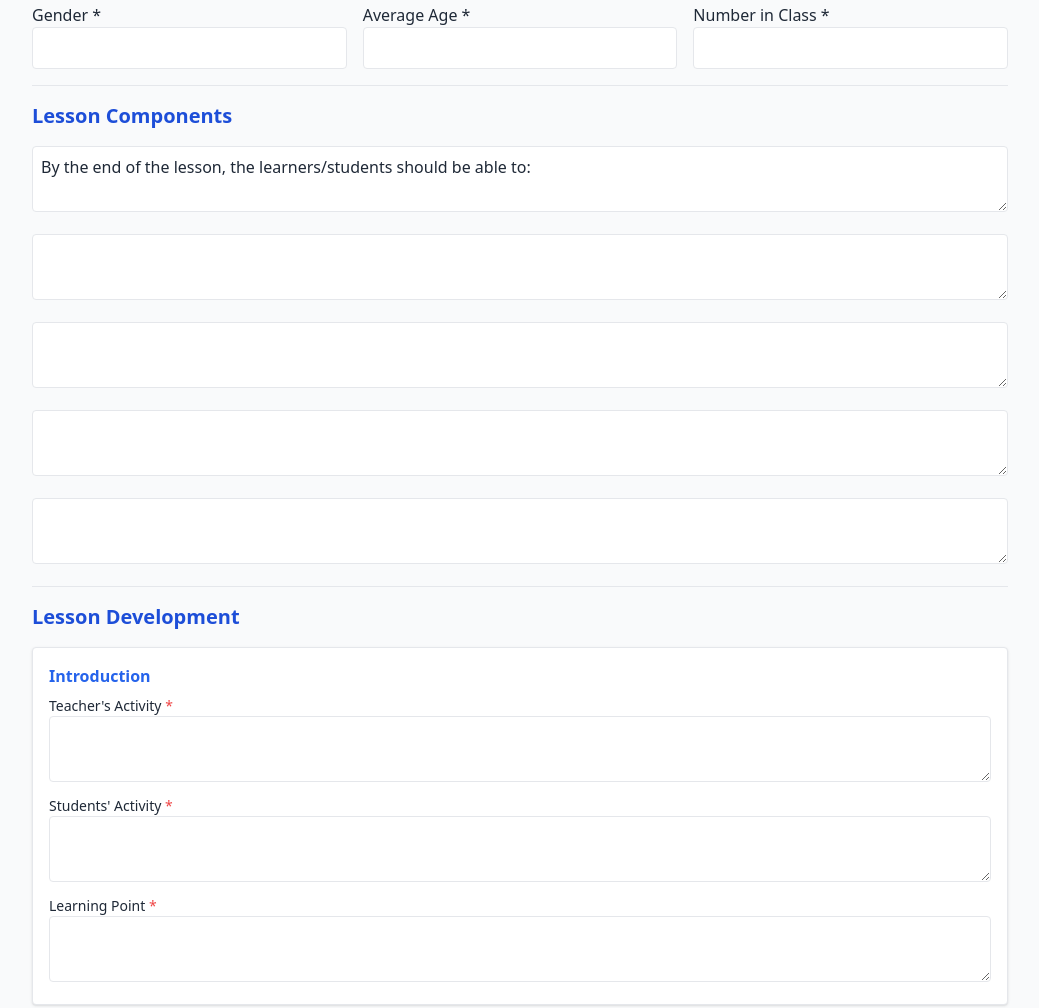
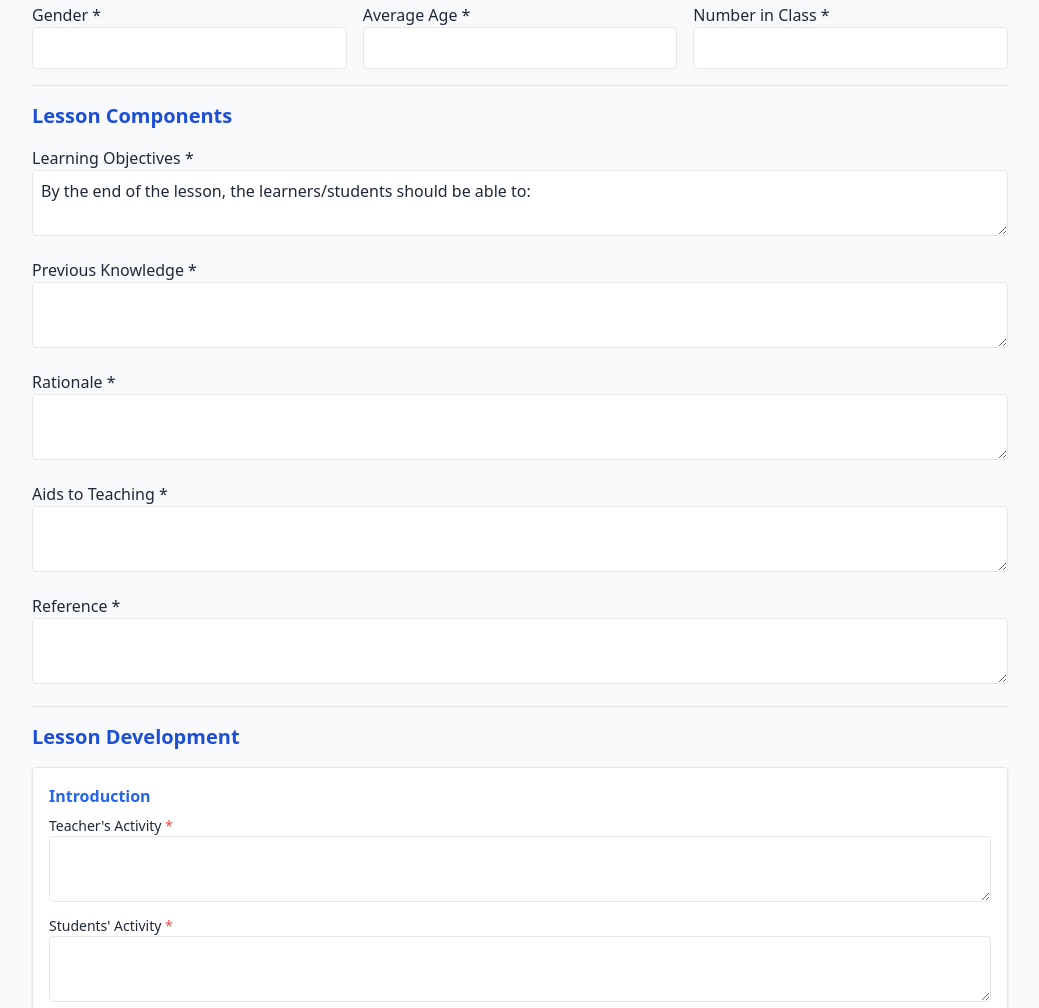
Before and after one commit to iamuchesd/elessonplanbystarphicsdesign, a plain HTML site: page tool.html in a window 1280 px wide. Shown: the part 828-1836 px from the top of the page, without its empty margins (120-1159 px from the left). Drawn offline with nearby package versions, Linux system fonts and the light colour scheme.

Commit message:
Fix form format

```diff
--- a/tool.html
+++ b/tool.html
@@ -10,7 +10,7 @@
   <div class="max-w-5xl mx-auto p-6">
     <h1 class="text-3xl font-bold text-center text-blue-700 mb-2">E‑LessonPlan Tool</h1>
     <p class="text-center text-black text-sm mb-6">by StarphicsDesign</p>
-    <p class="text-base text-gray-600 max-w-xl mb-8 text-center">
+    <p class="text-base text-gray-600 max-w-xl mb-8 text-center mx-auto">
       Please complete the lesson plan form by filling in all required fields accurately. Enter your information in each space, then review and submit.
     </p>
 
@@ -18,18 +18,9 @@
       <!-- General Information -->
       <h2 class="text-xl font-bold mt-8 mb-2 text-blue-700">General Information</h2>
       <div class="grid grid-cols-1 md:grid-cols-3 gap-4">
-        <div>
-          <label>Week *</label>
-          <input name="Week" class="form-input p-2 border rounded w-full" required>
-        </div>
-        <div>
-          <label>Date *</label>
-          <input name="Date" type="date" class="form-input p-2 border rounded w-full" required>
-        </div>
-        <div>
-          <label>Class *</label>
-          <input name="Class" class="form-input p-2 border rounded w-full" required>
-        </div>
+        <div><label>Week *</label><input name="Week" class="form-input p-2 border rounded w-full" required></div>
+        <div><label>Date *</label><input name="Date" type="date" class="form-input p-2 border rounded w-full" required></div>
+        <div><label>Class *</label><input name="Class" class="form-input p-2 border rounded w-full" required></div>
       </div>
 
       <!-- Lesson Details -->
@@ -41,7 +32,7 @@
         <div><label>Sub-topic *</label><input name="Sub-topic" class="form-input p-2 border rounded w-full" required></div>
       </div>
 
-      <!-- Lesson Schedule -->
+      <!-- Schedule -->
       <hr class="my-6" />
       <h2 class="text-xl font-bold mb-2 text-blue-700">Lesson Schedule</h2>
       <div class="grid grid-cols-1 md:grid-cols-3 gap-4">
@@ -50,7 +41,7 @@
         <div><label>Duration *</label><input name="Duration" class="form-input p-2 border rounded w-full" required></div>
       </div>
 
-      <!-- Class Demographics -->
+      <!-- Demographics -->
       <hr class="my-6" />
       <h2 class="text-xl font-bold mb-2 text-blue-700">Class Demographics</h2>
       <div class="grid grid-cols-1 md:grid-cols-3 gap-4">
@@ -59,18 +50,18 @@
         <div><label>Number in Class *</label><input name="Number in Class" class="form-input p-2 border rounded w-full" required></div>
       </div>
 
-      <!-- Lesson Components -->
+      <!-- Components -->
       <hr class="my-6" />
       <h2 class="text-xl font-bold mb-2 text-blue-700">Lesson Components</h2>
       <div class="space-y-4">
-        <textarea name="Learning Objectives" class="form-textarea w-full p-2 border rounded resize-y" required>By the end of the lesson, the learners/students should be able to:</textarea>
-        <textarea name="Previous Knowledge" class="form-textarea w-full p-2 border rounded resize-y" required></textarea>
-        <textarea name="Rationale" class="form-textarea w-full p-2 border rounded resize-y" required></textarea>
-        <textarea name="Aids to Teaching" class="form-textarea w-full p-2 border rounded resize-y" required></textarea>
-        <textarea name="Reference" class="form-textarea w-full p-2 border rounded resize-y" required></textarea>
+        <div><label>Learning Objectives *</label><textarea name="Learning Objectives" class="form-textarea w-full p-2 border rounded resize-y" required>By the end of the lesson, the learners/students should be able to:</textarea></div>
+        <div><label>Previous Knowledge *</label><textarea name="Previous Knowledge" class="form-textarea w-full p-2 border rounded resize-y" required></textarea></div>
+        <div><label>Rationale *</label><textarea name="Rationale" class="form-textarea w-full p-2 border rounded resize-y" required></textarea></div>
+        <div><label>Aids to Teaching *</label><textarea name="Aids to Teaching" class="form-textarea w-full p-2 border rounded resize-y" required></textarea></div>
+        <div><label>Reference *</label><textarea name="Reference" class="form-textarea w-full p-2 border rounded resize-y" required></textarea></div>
       </div>
 
-      <!-- Lesson Development -->
+      <!-- Development -->
       <hr class="my-6" />
       <h2 class="text-xl font-bold mb-2 text-blue-700">Lesson Development</h2>
       <div id="stages" class="space-y-6"></div>
@@ -78,7 +69,7 @@
       <!-- Assignment -->
       <hr class="my-6" />
       <h2 class="text-xl font-bold mb-2 text-blue-700">Assignment</h2>
-      <textarea name="Assignment" class="form-textarea w-full p-2 border rounded resize-y" required></textarea>
+      <div><label>Assignment *</label><textarea name="Assignment" class="form-textarea w-full p-2 border rounded resize-y" required></textarea></div>
 
       <!-- Generate Button -->
       <button id="generateBtn" type="button"
```
